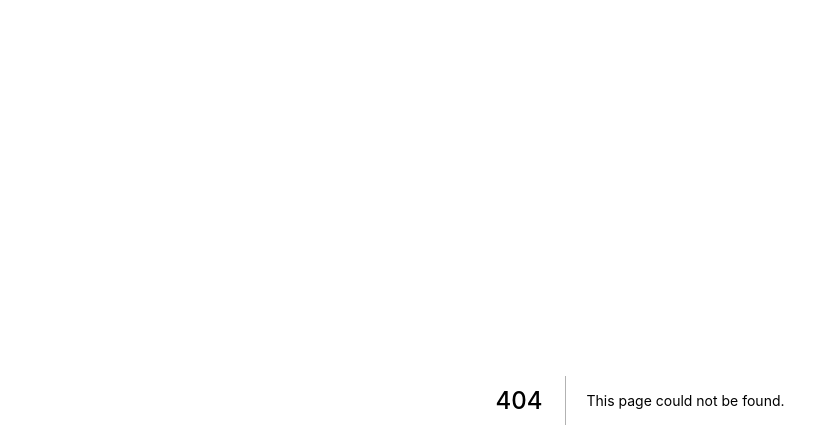
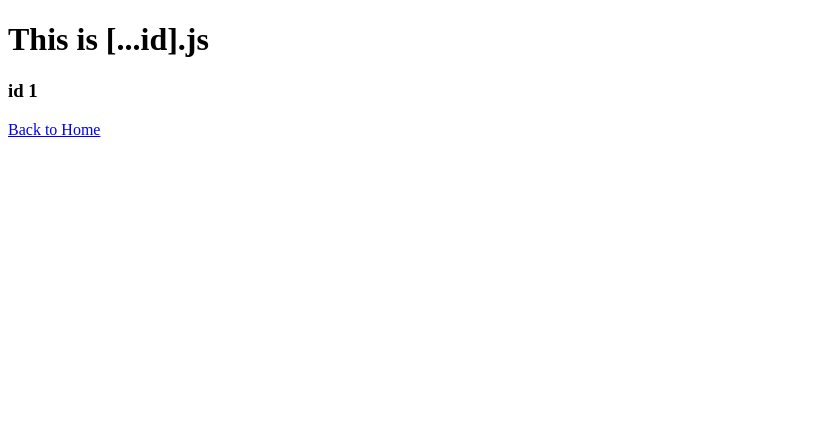
Before and after one commit to SergeyKhrapin/nextjs-blog, a Next.js app: page /articles/1 in a window 1280 px wide. Before the commit this address had no page. Shown: the top 448 px of the page, without its empty margins (0-839 px from the left). Built offline with nearby package versions, Linux system fonts and the light colour scheme.

Commit message:
Dynamic routes

```diff
--- /dev/null
+++ b/pages/articles/[...id].js
@@ -0,0 +1,16 @@
+import Link from 'next/link'
+import { useRouter } from 'next/router'
+
+export default function Article3() {
+    const router = useRouter()
+    console.log(router)
+    return (
+        <>
+            <h1>This is [...id].js</h1>
+            <h3>id { router.query.id }</h3>
+            <Link href="/">
+                <a>Back to Home</a>
+            </Link>
+        </>
+    )
+}
```
Also changed, not shown: pages/articles/[id].js (added, +16 -0 lines), pages/articles/article.js (added, +16 -0 lines).
